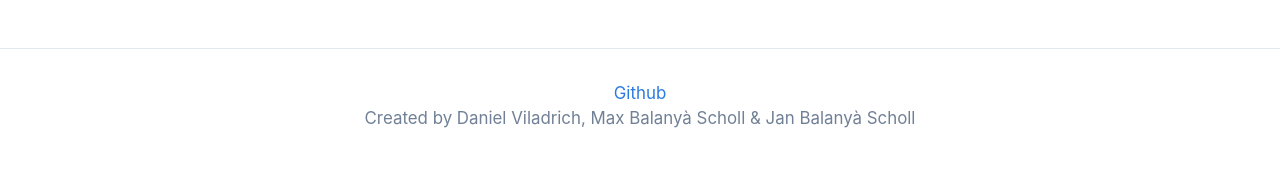
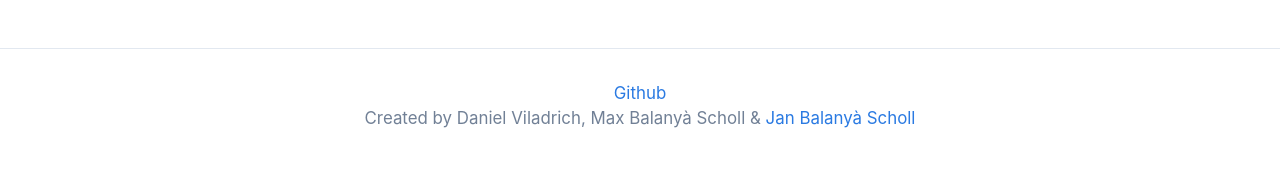
Before and after one commit to janbsc4/strom-docs, a Jekyll site: the page built from index.md, in a window 1280 px wide. Shown: the part 1009-1201 px from the top of the page. Built offline with Jekyll 4.4.1, drawn with Linux system fonts in a browser that asks for light colours; before the commit the page ends 1172 px from its top, so only the background shows below that; some of the changed lines change nothing that is shown.

Commit message:
Added URL to footer

```diff
--- a/_config.yml
+++ b/_config.yml
@@ -22,6 +22,9 @@ title: Strom Docs
 email: your-email@example.com
 description: >- # this means to ignore newlines until "baseurl:"
   Created by Daniel Viladrich, Max Balanyà Scholl & Jan Balanyà Scholl
+author_links:
+  - name: "Jan Balanyà Scholl"
+    url: "https://janbalanya.com"
 baseurl: "/strom-docs" # the subpath of your site, e.g. /blog
 url: "https://janbalanya.com" # the base hostname & protocol for your site, e.g. http://example.com
 github_username:  Bloodwing1/Strom
--- a/_includes/footer.html
+++ b/_includes/footer.html
@@ -1,5 +1,5 @@
 <footer class="site-footer">
   <a href="https://github.com/Bloodwing1/Strom">Github</a>
   <br>
-  {{- site.description | escape -}}
+ <p>Created by Daniel Viladrich, Max Balanyà Scholl & <a href="https://janbalanya.com">Jan Balanyà Scholl</a></p>
 </footer>
```
